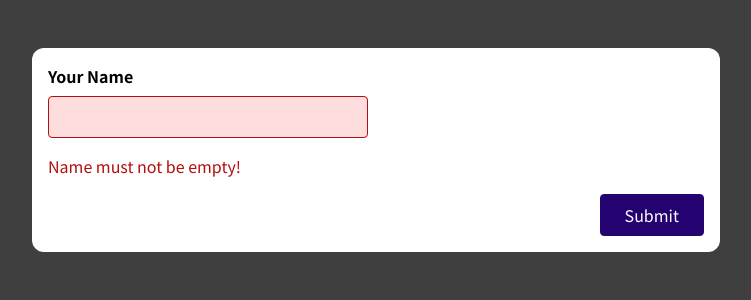
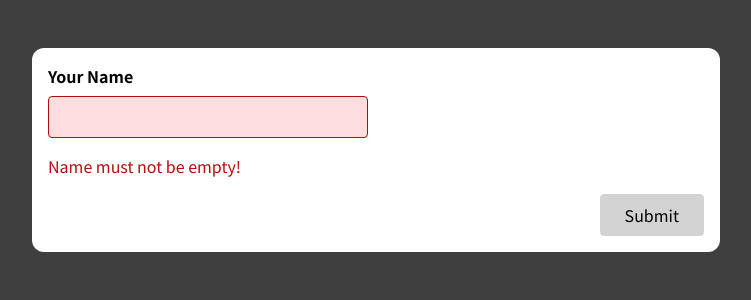
Before and after one commit to mikiasano28/react-simple-input-form, a React (Create React App) app: page / in a window 1280 px wide. Shown: the top 300 px of the page, without its empty margins (264-1015 px from the left). Built offline with nearby package versions, Linux system fonts and the light colour scheme.

Commit message:
updated button effect

```diff
--- a/src/components/SimpleInput.js
+++ b/src/components/SimpleInput.js
@@ -7,6 +7,15 @@
 
   const enteredNameIsValid = enteredName.trim() !== "";
   const nameInputIsInValid = !enteredNameIsValid && enterdNameIsTouched;
+
+  useEffect(() => {
+    if (enteredNameIsValid) {
+      setFormIsValid(true);
+    } else {
+      setFormIsValid(false);
+    }
+  }, [enteredNameIsValid])
+
 
   const nameInputChangeHandler = (event) => {
     setEnteredName(event.target.value);
@@ -56,7 +65,7 @@
         {!nameInputIsInValid &&<p className='error-text'>Name must not be empty!</p>}
       </div>
       <div className="form-actions">
-        <button>Submit</button>
+        <button disabled={!formIsValid}>Submit</button>
       </div>
     </form>
   );
--- a/src/index.css
+++ b/src/index.css
@@ -79,6 +79,15 @@
   border-color: #33059e;
 }
 
+button:disabled,
+button:disabled:hover,
+button:disabled:active {
+  background-color: lightgray;
+  color: black;
+  border-color: lightgrey;
+  cursor: not-allowed;
+}
+
 .form-actions {
   text-align: right;
 }
```
